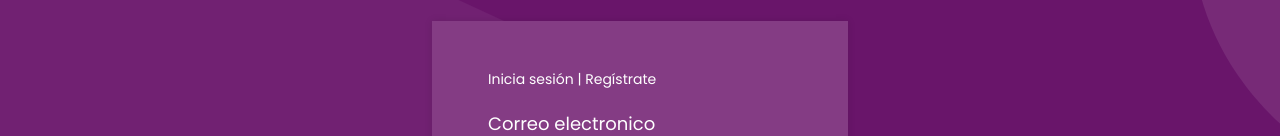
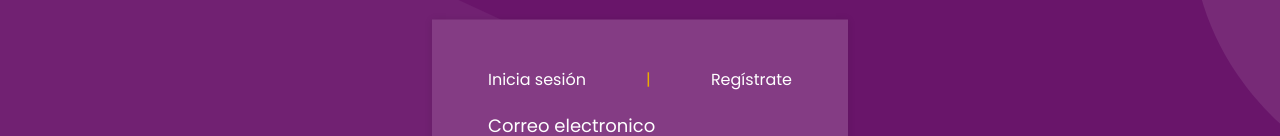
Before and after one commit to Comunidad-de-Programadores/Team-Vue-12-Comfeco, a Vue app: page /#/login in a window 1280 px wide. Shown: the part 173-309 px from the top of the page. Built offline with nearby package versions, Linux system fonts and the light colour scheme; no server answers.

Commit message:
Se crea componente nav bar para el Login y Register

```diff
--- a/src/components/Footer.vue
+++ b/src/components/Footer.vue
@@ -18,10 +18,7 @@
         class="mx-2 md:mx-1"
         ><span class="icon-instagram md:text-3xl"></span
       ></a>
-        <a
-          href="https://twitter.com/comfeco"
-          target="_blank"
-          class="mx-2 md:mx-1"
+      <a href="https://twitter.com/comfeco" target="_blank" class="mx-2 md:mx-1"
         ><span class="icon-twitter md:text-3xl"></span
       ></a>
       <a
--- /dev/null
+++ b/src/components/NavBarAuth.vue
@@ -0,0 +1,64 @@
+<template>
+  <div class="links">
+    <router-link class="nav-link" :to="{ name: `Login` }"
+      >Inicia sesión</router-link
+    >
+    <div class="separeter">|</div>
+    <router-link class="nav-link" :to="{ name: `Register` }"
+      >Regístrate</router-link
+    >
+  </div>
+</template>
+
+<script>
+export default {};
+</script>
+
+<style scoped>
+.separeter {
+  color: #eaac01;
+}
+.links {
+  color: white;
+  font-size: 1rem;
+  display: flex;
+  justify-content: space-between;
+  flex-direction: row;
+}
+.nav-link {
+  color: white;
+  position: relative;
+}
+.nav-link:before {
+  content: "";
+  position: absolute;
+  left: 0;
+  bottom: -0.15rem;
+  background-color: #eaac01;
+  width: 100%;
+  height: 1.6px;
+  transform: scaleX(0);
+  transform-origin: left;
+  transition: transform 650ms;
+}
+.nav-link:hover::before {
+  transform: scaleX(1);
+}
+.router-link-exact-active {
+  color: white;
+  position: relative;
+}
+.router-link-exact-active:before {
+  content: "";
+  position: absolute;
+  left: 0;
+  bottom: -0.15rem;
+  background-color: #eaac01;
+  width: 100%;
+  height: 1.6px;
+  transform: scaleX(0);
+  transform-origin: left;
+  transition: transform 650ms;
+  transform: scaleX(1);
+}
+</style>
--- a/src/views/Login.vue
+++ b/src/views/Login.vue
@@ -2,10 +2,7 @@
   <div class="contenedor">
     <div class="center">
       <div class="container">
-        <div class="links">
-          <router-link :to="{ name: `Login` }">Inicia sesión</router-link> |
-          <router-link :to="{ name: `Register` }">Regístrate</router-link>
-        </div>
+        <NavBarAuth />
         <form @submit.prevent="clickLogin">
           <div class="data">
             <label
@@ -44,9 +41,13 @@
 import { signInWithEmailAndPassword } from "@/services/auth_services";
 import Email from "@/services/value_object/Email.js";
 import Password from "@/services/value_object/Password.js";
+import NavBarAuth from "@/components/NavBarAuth.vue";
 
 export default {
-  name: "Register",
+  name: "Login",
+  components: {
+    NavBarAuth
+  },
   data() {
     return {
       emailString: "",
@@ -180,10 +181,7 @@ form .data label {
   color: white;
   font-size: 18px;
 }
-.links {
-  color: white;
-  font-size: 14px;
-}
+
 form .data input {
   height: 100%;
   width: 100%;
--- a/src/views/Register.vue
+++ b/src/views/Register.vue
@@ -2,10 +2,7 @@
   <div class="contenedor">
     <div class="center">
       <div class="container">
-        <div class="links">
-          <router-link :to="{ name: `Login` }">Inicia sesión</router-link> |
-          <router-link :to="{ name: `Register` }">Regístrate</router-link>
-        </div>
+        <NavBarAuth />
         <form @submit.prevent="clickRegister">
           <div class="data">
             <label
@@ -56,9 +53,13 @@
 import { registerWithEmailAndPassword } from "@/services/auth_services";
 import Email from "@/services/value_object/Email.js";
 import Password from "@/services/value_object/Password.js";
+import NavBarAuth from "@/components/NavBarAuth.vue";
 
 export default {
-  name: "Login",
+  name: "Register",
+  components: {
+    NavBarAuth
+  },
   data() {
     return {
       emailString: "",
```
Also changed, not shown: src/App.vue (line endings or trailing spaces). Lines whose indentation alone changed are shown as unchanged.
